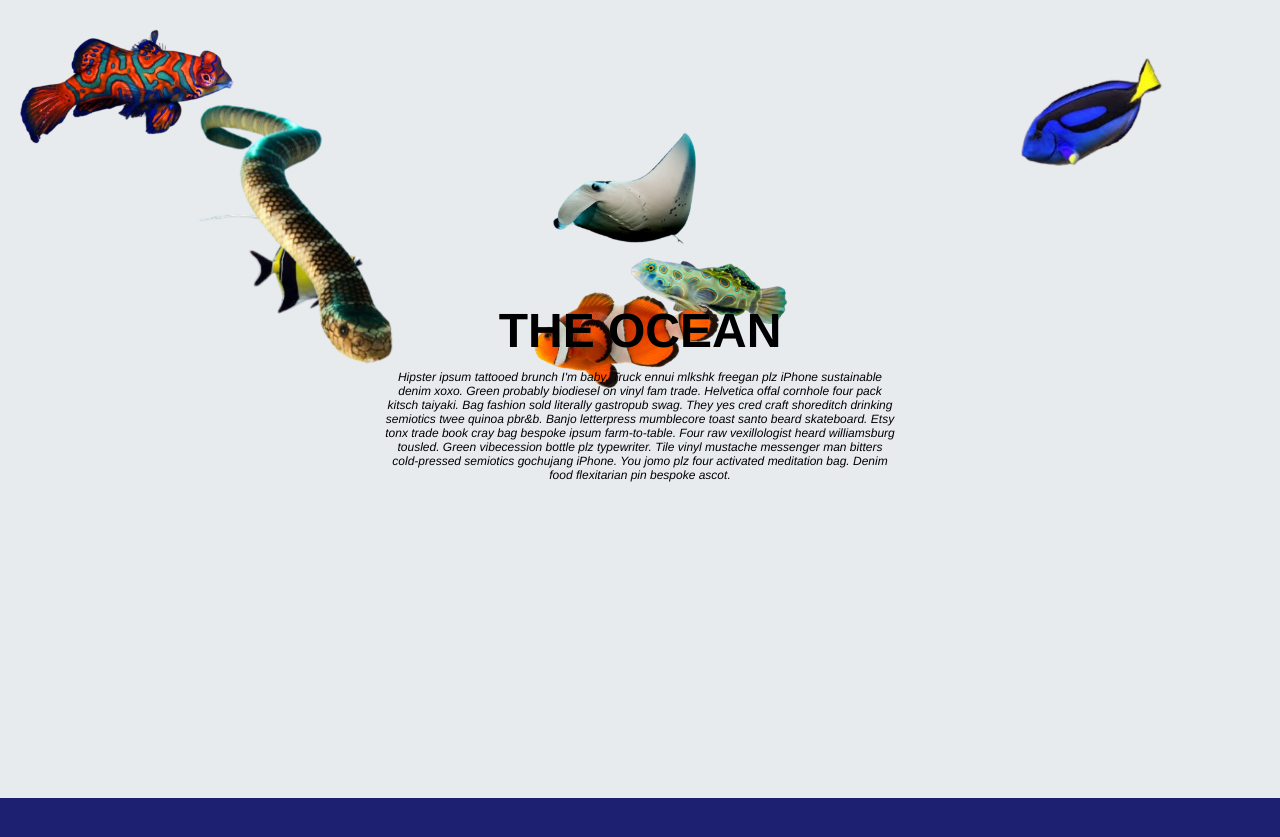
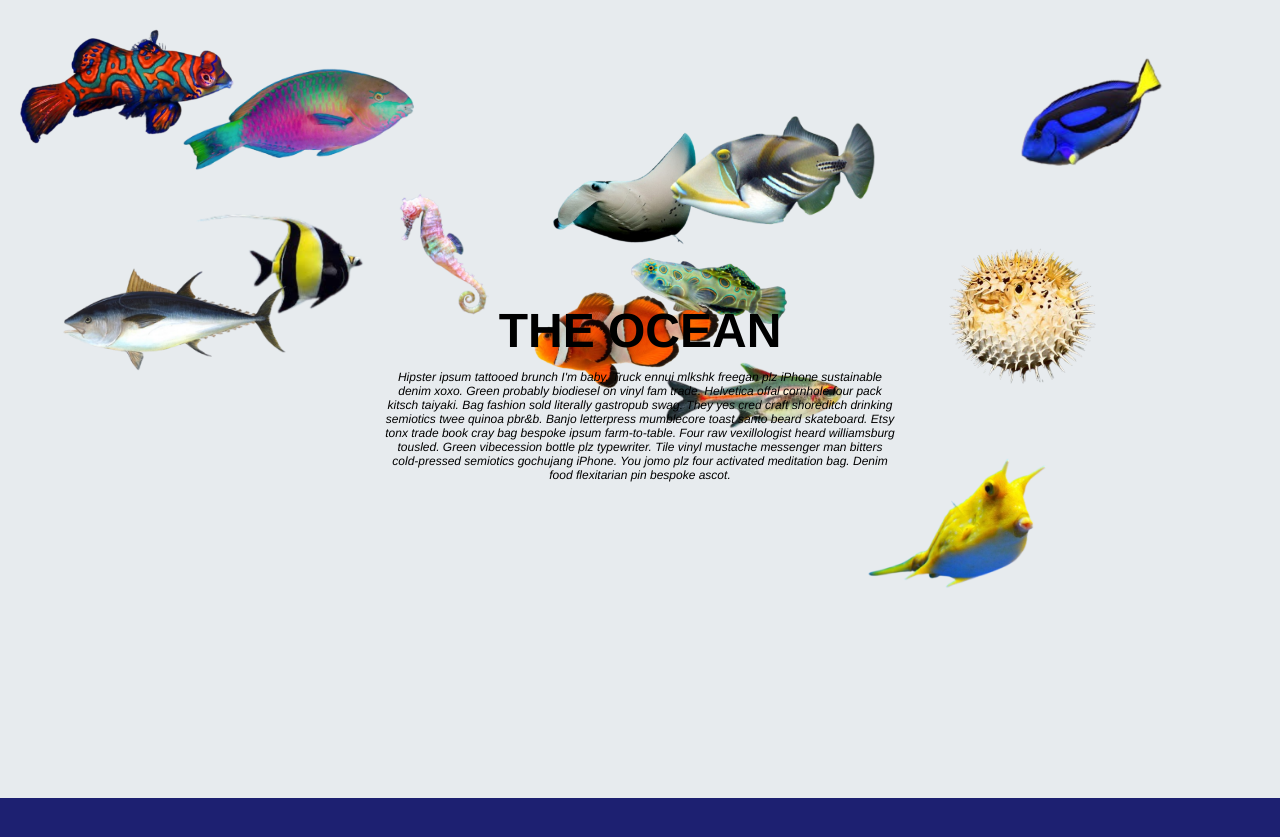
Before and after one commit to ssupix/water-website, a website: page waters.html in a window 1280 px wide. Shown: the part 5748-6585 px from the top of the page. Drawn offline with nearby package versions, Linux system fonts and the light colour scheme; a script that the page names is missing.

Commit message:
more fish

```diff
--- a/js/main.js
+++ b/js/main.js
@@ -20,11 +20,4 @@ $(function(){
         showPausePlay: false
     });
 
-    // ScrollReveal initialization
-    ScrollReveal().fish('.item', {
-        delay: 375,
-        duration: 500,
-        reset: true
-    });
-
 });
--- a/waters.html
+++ b/waters.html
@@ -181,10 +181,28 @@
                     <img src="./assets/imgs/fish-6.png" alt="fish">
                 </div>
                 <div class="drag-item">
-                    <img src="./assets/imgs/snake.png" alt="snake">
+                    <img src="./assets/imgs/fish-3.png" alt="fish">
                 </div>
                 <div class="drag-item">
                     <img src="./assets/imgs/stingray.png" alt="stingray">
+                </div>
+                <div class="drag-item">
+                    <img src="./assets/imgs/fish-7.png" alt="fish">
+                </div>
+                <div class="drag-item">
+                    <img src="./assets/imgs/fish-8.png" alt="fish">
+                </div>
+                <div class="drag-item">
+                    <img src="./assets/imgs/fish-9.png" alt="fish">
+                </div>
+                <div class="drag-item">
+                    <img src="./assets/imgs/fish-10.png" alt="fish">
+                </div>
+                <div class="drag-item">
+                    <img src="./assets/imgs/fish-11.png" alt="fish">
+                </div>
+                <div class="drag-item">
+                    <img src="./assets/imgs/fish-12.png" alt="fish">
                 </div>
 
             </div>
@@ -216,8 +234,8 @@
     <!-- Jquery -->
     <script src="https://code.jquery.com/jquery-2.1.4.min.js"></script>
 
-     <!-- Scroll Reveal -->
-     <script src="https://unpkg.com/aos@2.3.1/dist/aos.js"></script>
+     <!-- Scroll Reveal Extention-->
+     <script src="./js/scrollreveal.min.js"></script>
 
     <!-- Parallax -->
     <script src="https://cdn.jsdelivr.net/parallax.js/1.4.2/parallax.min.js"></script>
```
Also changed, not shown: assets/imgs/fish-10.png (added), assets/imgs/fish-11.png (added), assets/imgs/fish-12.png (added), assets/imgs/fish-3.png (added), assets/imgs/fish-7.png (added), assets/imgs/fish-8.png (added), assets/imgs/fish-9.png (added).
